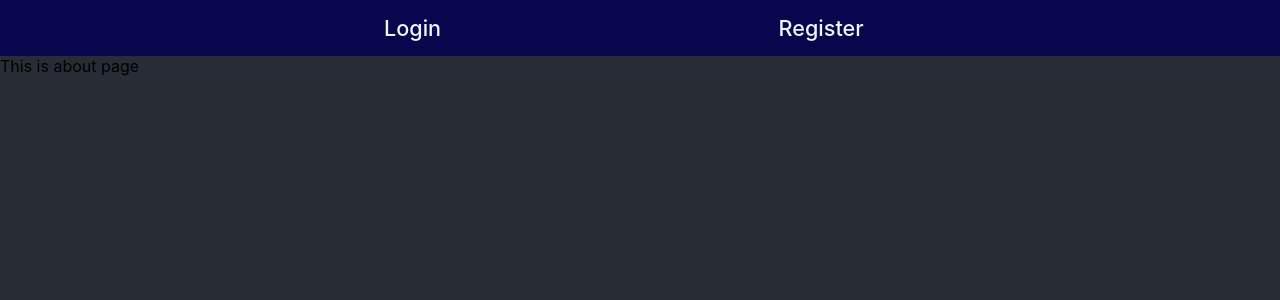
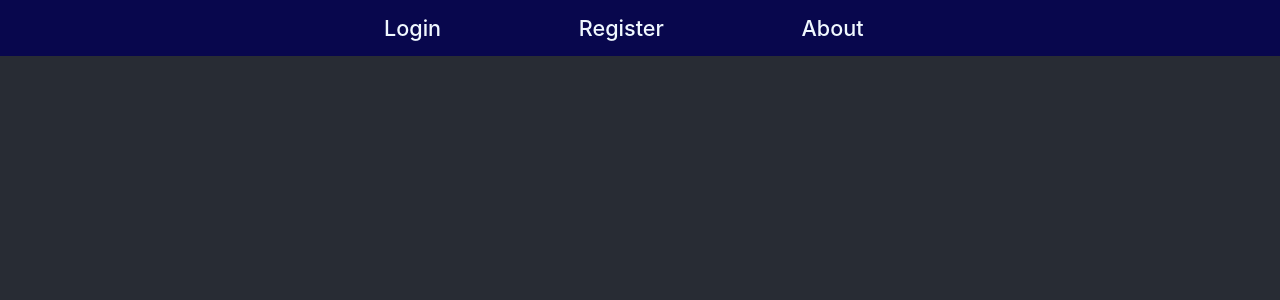
Before and after one commit to SebaJelonek/eComic_frontend, a React (Create React App) app: page /about in a window 1280 px wide. Shown: the top 300 px of the page. Built offline with nearby package versions, Linux system fonts and the light colour scheme.

Commit message:
changed login to POST method

```diff
--- /dev/null
+++ b/src/components/Layout/FileInput/FileInput.tsx
@@ -0,0 +1,23 @@
+import React, { Fragment, useState } from 'react';
+import style from './FileInput.module.css';
+
+interface Props {
+  name: string;
+}
+
+const FileInput: React.FC<Props> = ({ name }) => {
+  const [newName, setNewName] = useState(name);
+  const updateTitle = (e: React.ChangeEvent<HTMLInputElement>) => {
+    setNewName(e.currentTarget.value);
+    console.log(e.currentTarget.value);
+    console.log(e.currentTarget);
+  };
+
+  return (
+    <Fragment>
+      <input type='file' name={newName} id={newName} onChange={updateTitle} />
+    </Fragment>
+  );
+};
+
+export default FileInput;
--- a/src/components/Layout/Navigation/NavBar/NavBar.tsx
+++ b/src/components/Layout/Navigation/NavBar/NavBar.tsx
@@ -13,6 +13,9 @@ const Router: React.FC = () => {
           <li>
             <Link to='/register'>Register</Link>
           </li>
+          <li>
+            <Link to='/about'>About</Link>
+          </li>
         </ul>
       </div>
     </nav>
--- a/src/components/Layout/Navigation/Navigation.module.css
+++ b/src/components/Layout/Navigation/Navigation.module.css
@@ -0,0 +1,6 @@
+.container{
+    margin-top: 1em;
+    color: aliceblue;
+    text-align: center;
+    font-size: 1.75rem;
+}
--- a/src/components/Layout/Navigation/Navigation.tsx
+++ b/src/components/Layout/Navigation/Navigation.tsx
@@ -1,4 +1,4 @@
-import React from 'react';
+import React, { useContext } from 'react';
 import { BrowserRouter as Router, Routes, Route } from 'react-router-dom';
 //----PAGES----
 import LoginPage from '../../Pages/LoginPage/LoginPage';
@@ -7,20 +7,35 @@ import AdminPage from '../../Pages/AdminPage/AdminPage';
 import AboutPage from '../../Pages/AboutPage/AboutPage';
 //-------------
 import UserCredentialsContextProvider from '../../store/LoginFormContext/LoginFormProvider';
+
 import NavBar from './NavBar/NavBar';
 import style from './Navigation.module.css';
+import { UserContext } from '../../store/UserCredentials/UserContext';
 
 const Navigation: React.FC = () => {
+  const { isLoggedIn } = useContext(UserContext);
+
   return (
     <Router>
       <NavBar />
       <div className={style['container']}>
         <UserCredentialsContextProvider>
           <Routes>
-            <Route path='/login' element={<LoginPage />} />
+            {!isLoggedIn ? (
+              <Route path='/login' element={<LoginPage />} />
+            ) : (
+              <Route path='/about' element={<AboutPage />} />
+            )}
             <Route path='/register' element={<RegisterPage />} />
             <Route path='/admin' element={<AdminPage />} />
-            <Route path='/about' element={<AboutPage />} />
+            {isLoggedIn ? (
+              <Route path='/about' element={<AboutPage />} />
+            ) : (
+              <Route path='/login' element={<LoginPage />} />
+            )}
+            {isLoggedIn
+              ? console.log('is logged')
+              : console.log('is not logged')}
           </Routes>
         </UserCredentialsContextProvider>
       </div>
--- a/src/components/Pages/AboutPage/AboutPage.tsx
+++ b/src/components/Pages/AboutPage/AboutPage.tsx
@@ -1,7 +1,10 @@
-import React from 'react';
+import React, { useContext } from 'react';
+import { UserContext } from '../../store/UserCredentials/UserContext';
 
 const AboutPage: React.FC = () => {
-  return <div>This is about page</div>;
+  const { name } = useContext(UserContext);
+
+  return <div>Hello again {name}</div>;
 };
 
 export default AboutPage;
--- a/src/components/Pages/LoginPage/LoginPage.tsx
+++ b/src/components/Pages/LoginPage/LoginPage.tsx
@@ -1,5 +1,6 @@
 import React, { useContext, useState } from 'react';
 import { useNavigate } from 'react-router-dom';
+import FileInput from '../../Layout/FileInput/FileInput';
 import InputField from '../../Layout/InputField/InputField';
 import Button from '../../Layout/Button/Button';
 import Form from '../../Layout/Form/Form';
@@ -13,29 +14,19 @@ const LoginPage: React.FC = () => {
   const { findBy, setFindBy, password, setPassword, reset, setReset } =
     useContext(FormContext);
 
-  const { name, email } = useContext(UserContext);
+  const { setName, setEmail, setIsLoggedIn } = useContext(UserContext);
 
   const onSignInHandler = (e: React.FormEvent<HTMLFormElement>) => {
     e.preventDefault();
-    console.log(name);
-    console.log(email);
-
     setReset(!reset);
     if (findBy && password !== '') {
       const login = async () => {
-        const credentials: { findBy: string; password: string } = {
-          findBy,
-          password,
-        };
-        const token: string = JSON.stringify(credentials);
-
-        const response = await fetch(
-          `http://localhost:1337/api/user/${token}`,
-          {
-            method: 'GET',
-            headers: { 'Content-Type': 'application/json' },
-          }
-        );
+        const response = await fetch(`http://localhost:1337/api/user`, {
+          method: 'POST',
+          mode: 'cors',
+          headers: { 'Content-Type': 'application/json' },
+          body: JSON.stringify({ findBy, password }),
+        });
 
         return response.json();
       };
@@ -43,13 +34,17 @@ const LoginPage: React.FC = () => {
 
       res.then((res) => {
         if (res.error) {
-          if (res.error.includes('isConfirmed')) setMessage(res.error || '');
+          res.error.includes('isConfirmed') && setMessage(res.error || '');
           setTimeout(() => {
             setMessage('');
           }, 5000);
         } else if (res.admin) {
+          console.log(res.token);
           navigate('/admin');
         } else {
+          setName(res.name);
+          setEmail(res.email);
+          setIsLoggedIn(true);
           navigate('/about');
         }
       });
@@ -76,6 +71,7 @@ const LoginPage: React.FC = () => {
   return (
     <div>
       <Form onFormSubmit={onSignInHandler}>
+        {/* <FileInput name='File' /> */}
         <InputField
           id='name'
           label='Name or e-mail'
--- a/src/components/store/UserCredentials/UserCredentialsProvider.tsx
+++ b/src/components/store/UserCredentials/UserCredentialsProvider.tsx
@@ -2,11 +2,14 @@ import React, { useState } from 'react';
 import { UserContext } from './UserContext';
 
 const UserCredentialsProvider: React.FC = ({ children }) => {
-  const [email, setEmail] = useState('kupka');
-  const [name, setName] = useState('mosze');
+  const [email, setEmail] = useState('');
+  const [name, setName] = useState('');
+  const [isLoggedIn, setIsLoggedIn] = useState(false);
 
   return (
-    <UserContext.Provider value={{ email, setEmail, name, setName }}>
+    <UserContext.Provider
+      value={{ email, setEmail, name, setName, isLoggedIn, setIsLoggedIn }}
+    >
       {children}
     </UserContext.Provider>
   );
```
Also changed, not shown: src/components/Layout/FileInput/FileInput.module.css (added).
